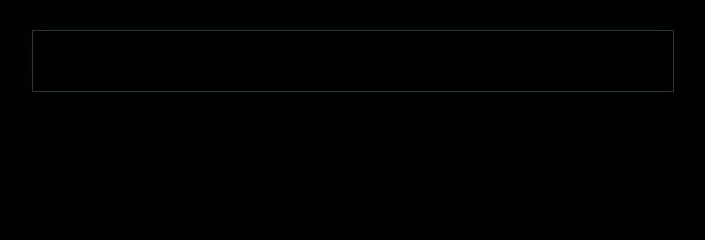
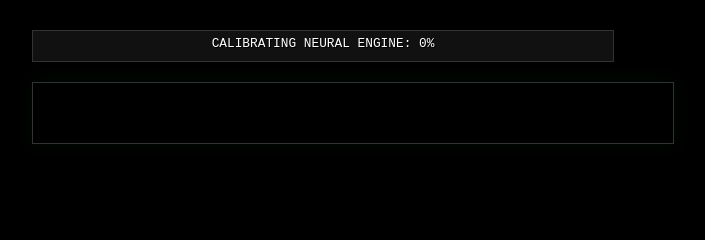
Before and after one commit to DevSolanki-works/Live-Anomaly-Radar, a Flask app: page / in a window 1280 px wide. Shown: the part 398-638 px from the top of the page, without its empty margins (318-1023 px from the left). Run offline with Flask 3, Linux system fonts and the light colour scheme; some libraries are stand-ins or nearby versions.

Commit message:
Add warm-up progress bar and feedback updates for model calibration

```diff
--- a/web_app/templates/index.html
+++ b/web_app/templates/index.html
@@ -28,6 +28,11 @@
 
         <div id="chart-container">
             <canvas id="radarChart"></canvas>
+        </div>
+
+        <div id="warmup-container">
+            <div id="warmup-bar"></div>
+            <div id="warmup-text">CALIBRATING NEURAL ENGINE: 0%</div>
         </div>
 
         <div id="radar-container">
@@ -86,6 +91,21 @@
 
             // (Keep your Chart.js update logic here as well)
         });
+
+        socket.on('warmup_update', (data) => {
+        document.getElementById('mode').innerText = "Calibrating...";
+        const bar = document.getElementById('warmup-bar');
+        const text = document.getElementById('warmup-text');
+
+        bar.style.width = data.progress + "%";
+        text.innerText = `CALIBRATING NEURAL ENGINE: ${Math.round(data.progress)}% (${data.current}/${data.total})`;
+    });
+
+    socket.on('warmup_finished', () => {
+        document.getElementById('mode').innerText = "Active Detection";
+        // Hide the warmup bar after it finishes
+        document.getElementById('warmup-container').style.display = 'none';
+    });
     </script>
 </body>
 </html>
```
